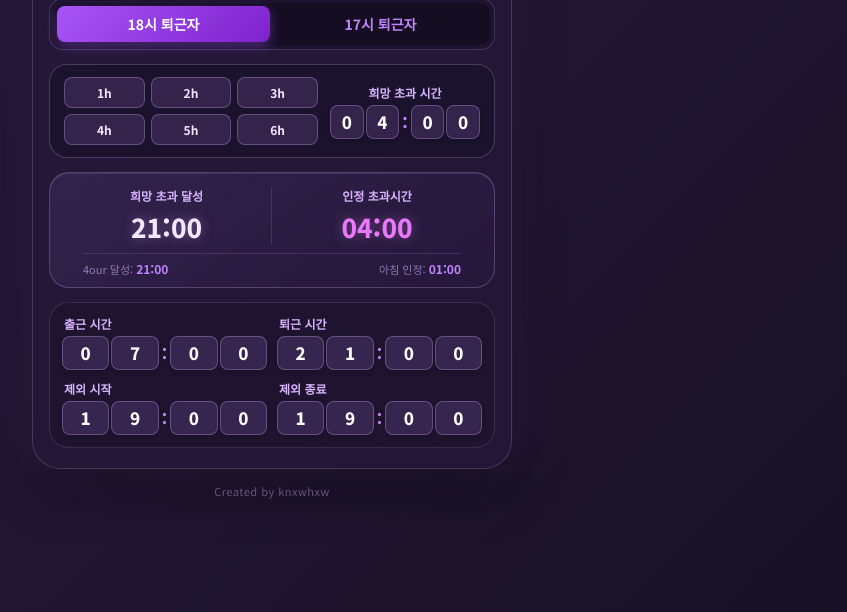
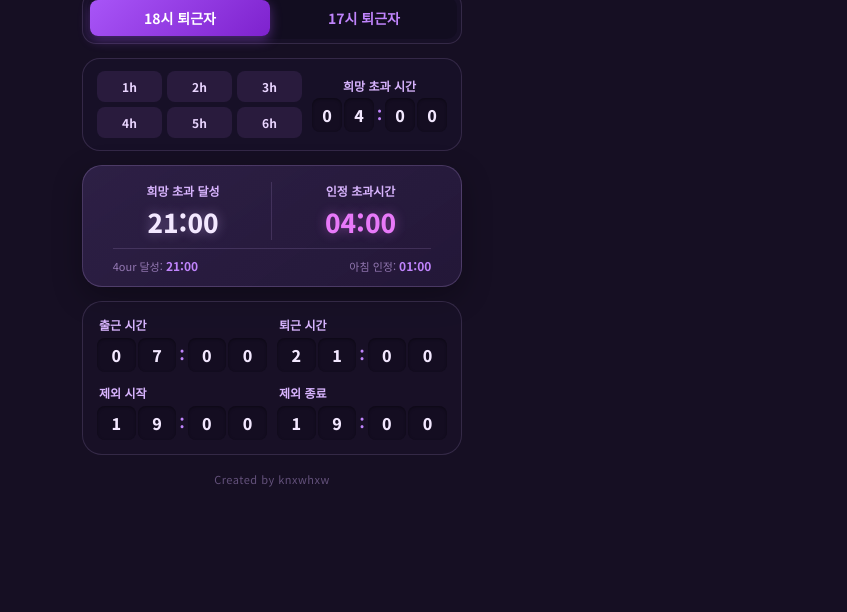
Before and after one commit to knxwhxw/Overtime-Calculator, a plain HTML site: page index.html in a window 1280 px wide. Shown: the part 188-800 px from the top of the page, without its empty margins (368-1215 px from the left). Drawn offline with Linux system fonts and the light colour scheme; a web font is replaced by a local one.

Commit message:
index.html

```diff
--- a/index.html
+++ b/index.html
@@ -15,36 +15,39 @@
             margin: 0;
             padding: 0;
             font-family: 'Noto Sans KR', -apple-system, BlinkMacSystemFont, sans-serif;
+            -webkit-tap-highlight-color: transparent;
         }
 
         body {
-            background: linear-gradient(135deg, #2a1b40 0%, #181124 100%);
+            background: #160f23;
             color: #ffffff;
             display: flex;
             flex-direction: column;
             justify-content: center;
             align-items: center;
             min-height: 100vh;
-            padding: 12px;
+            padding: 16px 12px;
         }
 
+        /* 가로 너비 축소: max-width 480px -> 380px로 변경하여 웹 화면에서 핏감 개선 */
         .container {
             width: 100%;
-            max-width: 480px;
-            background-color: rgba(36, 25, 56, 0.85);
-            backdrop-filter: blur(16px);
-            -webkit-backdrop-filter: blur(16px);
-            border-radius: 28px;
-            padding: 20px 16px;
-            box-shadow: 0 20px 50px rgba(0, 0, 0, 0.4), 0 0 40px rgba(181, 126, 255, 0.15);
-            border: 1px solid rgba(216, 180, 254, 0.2);
+            max-width: 380px;
+            background: transparent;
+            backdrop-filter: none;
+            -webkit-backdrop-filter: none;
+            border-radius: 0;
+            padding: 0;
+            box-shadow: none;
+            border: none;
         }
 
         .header {
             display: flex;
             justify-content: space-between;
             align-items: center;
-            margin-bottom: 14px;
+            margin-bottom: 16px;
+            padding: 0 4px;
         }
 
         .brand-area {
@@ -78,8 +81,8 @@
         }
 
         .icon-btn {
-            background-color: rgba(192, 132, 252, 0.12);
-            border: 1px solid rgba(216, 180, 254, 0.2);
+            background-color: rgba(192, 132, 252, 0.1);
+            border: none;
             color: #d8b4fe;
             width: 38px;
             height: 38px;
@@ -92,9 +95,8 @@
         }
 
         .icon-btn:hover {
-            background-color: rgba(192, 132, 252, 0.3);
+            background-color: rgba(192, 132, 252, 0.25);
             color: #ffffff;
-            transform: scale(1.05);
         }
 
         .icon-btn svg {
@@ -109,7 +111,7 @@
             align-items: center;
             justify-content: space-between;
             background: rgba(26, 18, 42, 0.6);
-            border: 1px solid rgba(216, 180, 254, 0.2);
+            border: 1px solid rgba(216, 180, 254, 0.15);
             border-radius: 14px;
             padding: 4px;
             margin-bottom: 14px;
@@ -143,16 +145,16 @@
             box-shadow: 0 4px 12px rgba(168, 85, 247, 0.4);
         }
 
-        /* Target OT Card (희망초과시간) - 레이아웃 개편 */
+        /* Target OT Card (희망초과시간) */
         .target-ot-card {
             background: rgba(26, 18, 42, 0.65);
-            border: 1px solid rgba(216, 180, 254, 0.25);
+            border: 1px solid rgba(216, 180, 254, 0.15);
             border-radius: 18px;
             padding: 12px 14px;
             margin-bottom: 14px;
             display: grid;
             grid-template-columns: 1fr auto;
-            gap: 12px;
+            gap: 10px;
             align-items: center;
         }
 
@@ -165,13 +167,13 @@
         .preset-btn-grid {
             display: grid;
             grid-template-columns: repeat(3, 1fr);
-            gap: 6px;
+            gap: 5px;
         }
 
         .preset-btn {
-            background: rgba(192, 132, 252, 0.15);
-            border: 1px solid rgba(216, 180, 254, 0.3);
-            color: #f3e8ff;
+            background: rgba(192, 132, 252, 0.1);
+            border: none;
+            color: #e9d5ff;
             border-radius: 8px;
             font-size: 12px;
             font-weight: 700;
@@ -180,12 +182,11 @@
             display: flex;
             justify-content: center;
             align-items: center;
-            padding: 6px 0;
+            padding: 7px 0;
         }
 
         .preset-btn:active, .preset-btn:hover {
-            background: rgba(192, 132, 252, 0.4);
-            border-color: #c084fc;
+            background: rgba(192, 132, 252, 0.3);
             color: #ffffff;
         }
 
@@ -195,7 +196,7 @@
             align-items: center;
             justify-content: center;
             gap: 4px;
-            min-width: 150px;
+            min-width: 135px;
         }
 
         .target-ot-label {
@@ -205,7 +206,6 @@
             text-align: center;
         }
 
-        /* 전체 감싸는 외부 테두리 삭제 */
         .dial-container, .dial-container-tall {
             display: flex;
             align-items: center;
@@ -222,45 +222,45 @@
             justify-content: center;
         }
 
-        /* 개별 숫자 버튼 고유 스타일만 유지 */
         .dial-select-btn {
-            background: rgba(192, 132, 252, 0.15);
-            border: 1px solid rgba(216, 180, 254, 0.3);
+            background: #140d21;
+            border: none;
             border-radius: 8px;
-            color: #ffffff;
-            font-size: 17px;
+            color: #f3e8ff;
+            font-size: 16px;
             font-weight: 800;
             outline: none;
             cursor: pointer;
             text-align-last: center;
-            padding: 6px 0;
+            padding: 7px 0;
             flex: 1;
             appearance: none;
             -webkit-appearance: none;
             transition: all 0.2s ease;
-            box-shadow: 0 2px 4px rgba(0,0,0,0.2);
+            box-shadow: inset 0 1px 3px rgba(0,0,0,0.4);
         }
 
         .dial-container-tall .dial-select-btn {
-            font-size: 17px;
-            padding: 6px 0;
+            font-size: 16px;
+            padding: 7px 0;
         }
 
         .dial-select-btn:focus, .dial-select-btn:active {
-            background: rgba(192, 132, 252, 0.35);
-            border-color: #e879f9;
+            background: #231638;
+            color: #ffffff;
         }
 
         .dial-select-btn option {
-            background-color: #181024;
+            background-color: #140d21;
             color: #ffffff;
-            font-size: 16px;
+            font-size: 15px;
             font-weight: 700;
             padding: 8px;
+            border: none;
         }
 
         .dial-colon {
-            font-size: 16px;
+            font-size: 15px;
             font-weight: 800;
             color: #c084fc;
             margin: 0 1px;
@@ -269,14 +269,14 @@
         /* Results Panel */
         .results-panel {
             background: linear-gradient(145deg, rgba(58, 41, 88, 0.65), rgba(38, 25, 60, 0.85));
-            border: 1px solid rgba(216, 180, 254, 0.25);
+            border: 1px solid rgba(216, 180, 254, 0.2);
             border-radius: 20px;
-            padding: 14px 12px 10px 12px;
+            padding: 16px 12px 12px 12px;
             margin-bottom: 14px;
             display: flex;
             flex-direction: column;
             align-items: center;
-            box-shadow: inset 0 1px 1px rgba(255, 255, 255, 0.1);
+            box-shadow: 0 10px 30px rgba(0,0,0,0.3);
         }
 
         .main-results-grid {
@@ -318,7 +318,7 @@
             width: 90%;
             height: 1px;
             background-color: rgba(216, 180, 254, 0.15);
-            margin-bottom: 6px;
+            margin-bottom: 8px;
         }
 
         .sub-result-row {
@@ -340,10 +340,10 @@
             background: rgba(26, 18, 42, 0.5);
             border: 1px solid rgba(216, 180, 254, 0.15);
             border-radius: 20px;
-            padding: 12px;
+            padding: 14px;
             display: flex;
             flex-direction: column;
-            gap: 10px;
+            gap: 12px;
         }
 
         .input-row {
@@ -355,7 +355,7 @@
         .input-group {
             display: flex;
             flex-direction: column;
-            gap: 4px;
+            gap: 5px;
         }
 
         .input-label {
@@ -366,9 +366,9 @@
         }
 
         .footer-credit {
-            margin-top: 14px;
+            margin-top: 16px;
             font-size: 11px;
-            color: rgba(216, 180, 254, 0.5);
+            color: rgba(216, 180, 254, 0.4);
             text-align: center;
             letter-spacing: 0.5px;
         }
@@ -400,7 +400,7 @@
         </div>
     </div>
 
-    <!-- Target OT Card 개편: 왼쪽 1~6h 프리셋 / 오른쪽 (희망 초과 시간 텍스트 + 시분 다이얼) -->
+    <!-- Target OT Card -->
     <div class="target-ot-card">
         <div class="target-left-col">
             <div class="preset-btn-grid">
@@ -451,7 +451,7 @@
         </div>
     </div>
 
-    <!-- Inputs Panel (출근/퇴근/제외시작/제외종료: H1 H2 : M1 M2 다이얼) -->
+    <!-- Inputs Panel -->
     <div class="inputs-panel">
         <!-- 출근시간 - 퇴근시간 -->
         <div class="input-row">
```
